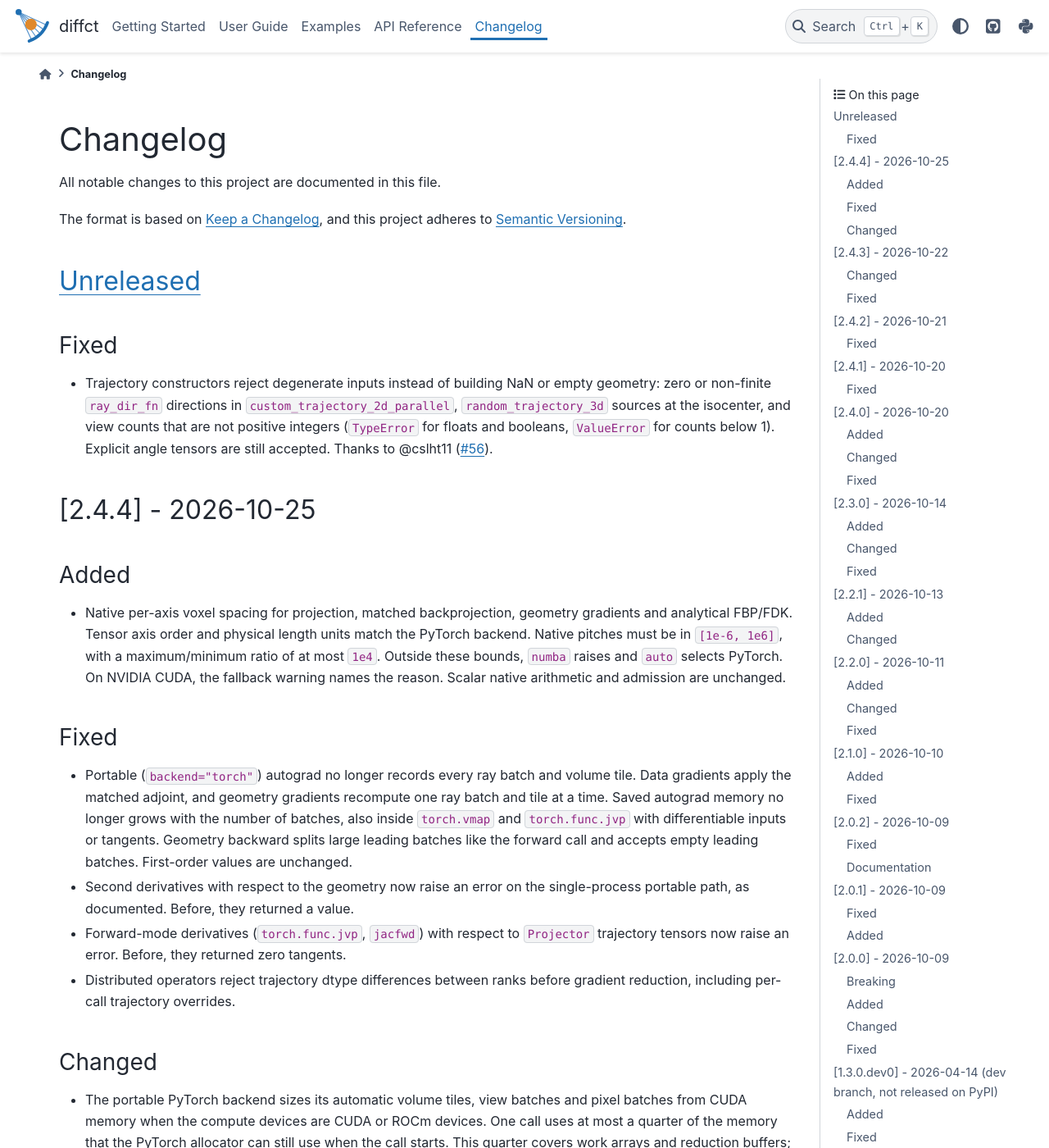
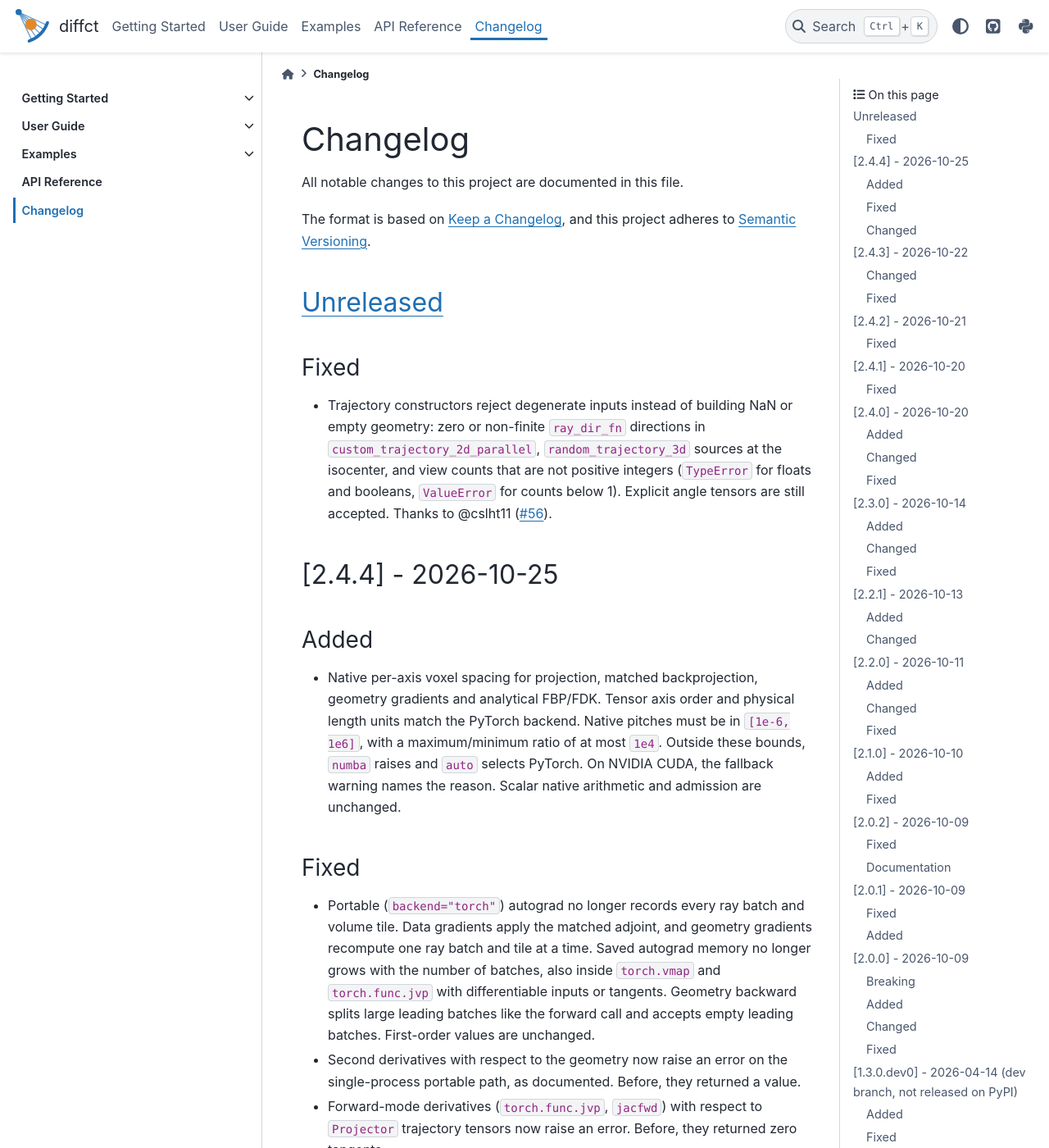
Before and after one commit to sypsyp97/diffct, a Sphinx documentation site: the page built from docs/source/changelog.md, in a window 1280 px wide and 1400 px high. Shown: the whole window at 82% size. Built offline with Sphinx 7.4.7 and the PyData theme 0.15.4, drawn with Linux system fonts in a browser that asks for light colours; pages that are not in the unit, such as notebooks, are missing from menus.

Commit message:
docs: keep one three-column layout on every page
The landing page, Getting Started, Examples and Changelog had no primary
sidebar, and the landing page had no secondary sidebar. The article moved
horizontally when the top navigation switched pages.

Every page now shows the whole documentation tree in the primary sidebar,
with the branch of the current page open. The primary sidebar has the
width of the secondary sidebar. The search page keeps an empty secondary
column and the article padding, so its title aligns with the other pages.

```diff
--- a/docs/source/_static/custom.css
+++ b/docs/source/_static/custom.css
@@ -8,6 +8,25 @@ html[data-theme="dark"] {
   --pst-color-primary: #6cb2ea;
   --pst-color-secondary: #f2a541;
   --pst-color-link-hover: #f2a541;
+}
+
+/* Every page keeps the same three columns, so the content does not move when the top navigation
+   switches pages. The two sidebars have the same width. */
+@media (min-width: 960px) {
+  html .bd-sidebar-primary { --pst-sidebar-primary-width: var(--pst-sidebar-secondary); }
+}
+
+/* Site navigation: sections in the text color, pages below them muted, the current page in the primary color. */
+.site-nav .toctree-l1 { margin-bottom: 0.15rem; }
+.site-nav .toctree-l1 > a { font-weight: 600; color: var(--pst-color-text-base); }
+.site-nav .toctree-l2 > a, .site-nav .toctree-l3 > a { color: var(--pst-color-text-muted); }
+.site-nav li > a:hover { color: var(--pst-color-link-hover); }
+.site-nav li.current > a, .site-nav li > a.current { color: var(--pst-color-primary); }
+/* The search page has no secondary sidebar and no article element. Keep its column empty and
+   give it the article padding on wide screens. */
+@media (min-width: 1200px) {
+  .bd-content:not(:has(> .bd-sidebar-secondary)) > .bd-article-container { margin-right: var(--pst-sidebar-secondary); }
+  .bd-main .bd-content .bd-article-container .bd-search-container { padding-left: 2rem; padding-top: 1.5rem; }
 }
 
 /* Landing page search box */
--- /dev/null
+++ b/docs/source/_templates/sidebar-site-nav.html
@@ -0,0 +1,15 @@
+{# The whole documentation tree, so that every page shows the same sidebar. The branch of the current page is open. #}
+<nav class="bd-docs-nav bd-links site-nav" aria-label="{{ _('Site Navigation') }}">
+  <div class="bd-toc-item navbar-nav">
+    {{- generate_toctree_html(
+      "sidebar",
+      startdepth=0,
+      show_nav_level=1,
+      maxdepth=3,
+      collapse=False,
+      includehidden=True,
+      titles_only=True
+      )
+    -}}
+  </div>
+</nav>
--- a/docs/source/conf.py
+++ b/docs/source/conf.py
@@ -75,12 +75,8 @@ html_theme_options = {
     'footer_start': ['copyright', 'llms-links'],
     'footer_end': ['sphinx-version', 'theme-version'],
 }
-html_sidebars = {
-    'index': [],
-    'examples': [],
-    'getting_started': [],
-    'changelog': [],
-}
+# Every page shows the whole documentation tree, so the layout does not change between sections.
+html_sidebars = {'**': ['sidebar-site-nav.html']}
 
 
 def setup(app):
--- a/docs/source/index.rst
+++ b/docs/source/index.rst
@@ -1,5 +1,3 @@
-:html_theme.sidebar_secondary.remove:
-
 diffct
 ======
 
```
